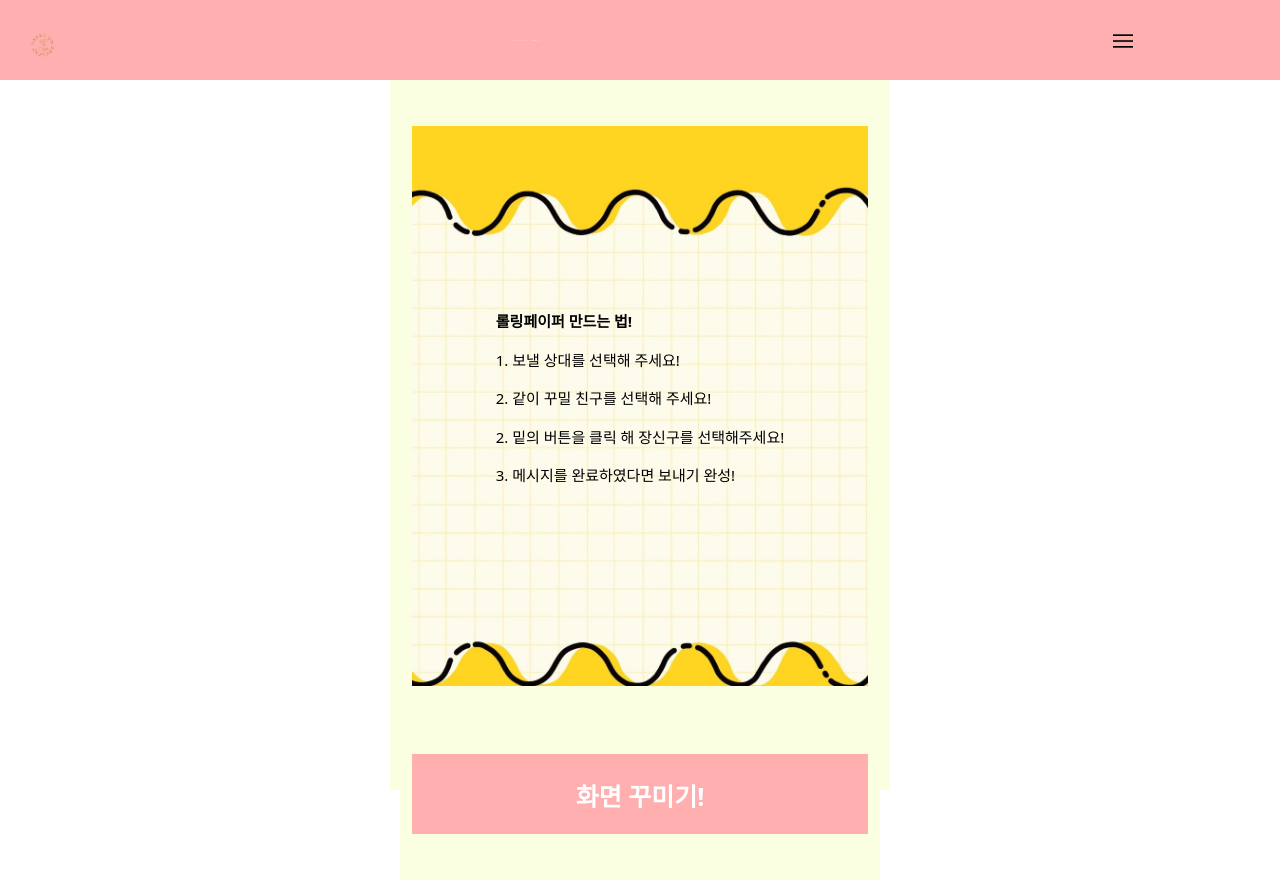
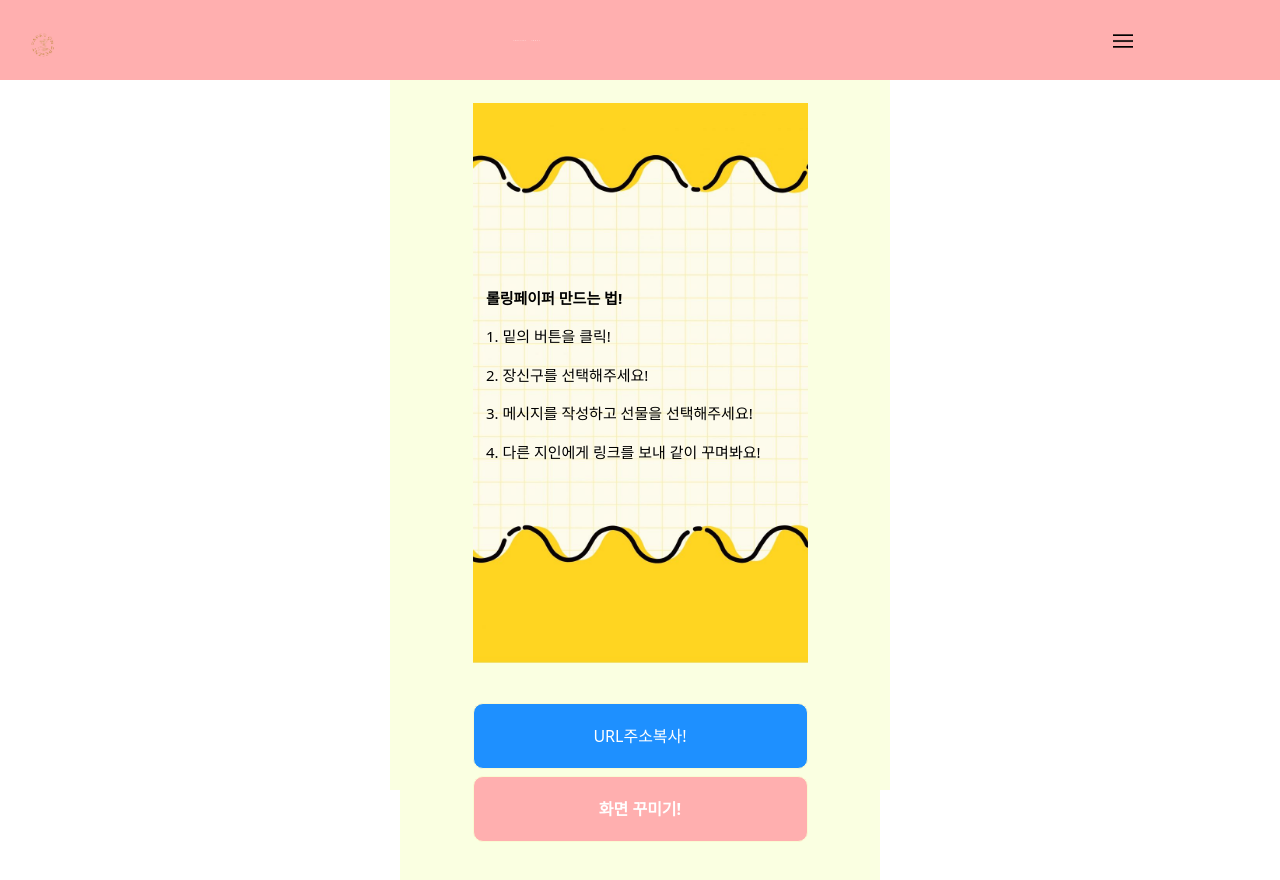
Before and after one commit to Kimhyeondu/PoP_final_project, a Django app: page / in a window 1280 px wide. Run offline with Django 3.2, Linux system fonts and the light colour scheme.

Commit message:
mainapge수정(url주소복사, 꾸미기페이지이동, 결과값출력)

```diff
--- a/post/urls.py
+++ b/post/urls.py
@@ -5,6 +5,7 @@ from django.urls import path
 from . import views
 
 urlpatterns = [
-    path("", views.main, name="main"),
+    path("", views.first_page, name="first page"),
+    path("<int:xx>", views.main, name="main"),
     path("upload", views.upload, name="upload"),
 ]
--- a/post/views.py
+++ b/post/views.py
@@ -1,8 +1,21 @@
+from asgiref.sync import sync_to_async
 from django.shortcuts import redirect, render
+from card.models import Message
+from django.contrib.auth.decorators import login_required
+from card.services.message_service import list_to_user_msg
 
 
-def main(request):
-    return render(request, "main.html", {})
+# @login_required(login_url='signin')
+def first_page(request):
+    return render(request, "main.html")
+
+
+async def main(request, xx):
+    listall = await list_to_user_msg(xx)
+    if listall:
+        return await sync_to_async(render)(request, "main.html", {"listall": listall})
+    else:
+        return await sync_to_async(render)(request, "main.html")
 
 
 def upload(request):
--- a/static/css/main.css
+++ b/static/css/main.css
@@ -1,47 +1,90 @@
 /*#navbar{*/
 /*    display: none;*/
 /*}*/
-#container{
+#container {
     /*border : 1px solid lightgray;*/
-    max-width:500px;
+    max-width: 500px;
     height: 800px;
     background-color: #faffe1;
     display: flex;
     flex-direction: column;
     align-items: center;
     justify-content: center;
+    padding-bottom: 19%;
 
 }
-.background{
-    width: 95%;
-    height: 70%;
+
+.background {
+    min-width: 335px;
+    min-height: 560px;
+    max-width: 95%;
+    max-height: 70%;
     background-image: url("/static/img/yellow_background.jpg");
     background-size: cover;
     color: black;
-    display:flex;
+    display: flex;
     justify-content: center;
     align-items: center;
+    position: relative;
 }
-.text_box{
-    font-size:15px;
+
+.text_box {
+    font-size: 15px;
+    width: 92%;
+
     /*background-color: #FFEBCC;*/
 }
-.startbutton{
-    margin-top: 14%;
 
-    width:95%;
+.area_box {
+    position: absolute;
+    width: 30%;
+    height: 16%;
+
+    cursor: pointer;
+    background-color: deeppink;
+    top: 0;
+    left: 0;
+}
+
+.startbutton {
+    margin-top: 2%;
+    width: 100%;
     height: 10%;
     background-color: rgba(255, 175, 175, 1);
-    color:white;
+    color: white;
     display: flex;
     justify-content: center;
     align-items: center;
     transition: all 0.2s linear;
+    border: 1px solid lightgoldenrodyellow;
+    border-radius: 10px;
 }
-.startbutton:hover{
+
+.startbutton:hover {
     transform: scale(1.02);
 }
-.text{
+
+.copyurl {
+    margin-top: 12%;
+    width: 100%;
+    height: 10%;
+    background-color: dodgerblue;
+    color: white;
+    display: flex;
+    justify-content: center;
+    align-items: center;
+    transition: all 0.2s linear;
+    border: 1px solid lightgoldenrodyellow;
+    border-radius: 10px;
+
+}
+
+.copyurl:hover {
+    transform: scale(1.02);
+
+}
+
+.text {
     margin-top: 5%;
     font-size: 25px;
 }
--- a/static/js/main.js
+++ b/static/js/main.js
@@ -0,0 +1,50 @@
+const container = document.querySelector(".background");
+const box = container.querySelector(".area_box");
+
+const {width:containerWidth, height:containerHeight} =
+container.getBoundingClientRect();
+const {width:boxWidth, height:boxHeight} =
+box.getBoundingClientRect();
+let isDragging = null;
+let originLeft = null;
+let originTop = null;
+let originX = null;
+let originY = null;
+
+box.addEventListener("mousedown", (e) =>{
+    isDragging =true;
+    originX = e.clientX;
+    originY = e.clientY;
+    originLeft = box.offsetLeft;
+    originTop = box.offsetTop;
+});
+
+document.addEventListener("mouseup", (e)=>{
+    isDragging = false;
+
+});
+
+document.addEventListener("mousemove", (e) => {
+    if(isDragging){
+        const diffX = e.clientX - originX;
+        const diffY = e.clientY - originY;
+        const end0fXPoint = containerWidth - boxWidth;
+        const end0fYPoint = containerHeight - boxHeight;
+        box.style.left = `${Math.min(Math.max(0, originLeft+diffX), end0fXPoint)}px`;
+        box.style.top = `${Math.min(Math.max(0, originTop+diffY), end0fYPoint)}px`;
+    }
+});
+
+
+function clip(){
+
+    let url = '';
+    const textarea = document.createElement("textarea");
+    document.body.appendChild(textarea);
+	url = window.document.location.href;
+	textarea.value = url;
+	textarea.select();
+	document.execCommand("copy");
+	document.body.removeChild(textarea);
+	alert("URL이 복사되었습니다.")
+}
--- a/templates/main.html
+++ b/templates/main.html
@@ -3,25 +3,36 @@
 {% block title %}main{% endblock %}
 
 {% block head %}
+    <script src="https://ajax.googleapis.com/ajax/libs/jquery/3.5.1/jquery.min.js"></script>
     <link rel='stylesheet' href="{% static 'css/main.css' %}" media='screen'>
 {% endblock %}
 
 
 {% block main %}
     <div id="container">
-        <div class="background">
-            <div class="text_box">
-                <p><strong>롤링페이퍼 만드는 법!</strong></p>
-                <p>1. 보낼 상대를 선택해 주세요!</p>
-                <p>2. 같이 꾸밀 친구를 선택해 주세요!</p>
-                <p>2. 밑의 버튼을 클릭 해 장신구를 선택해주세요!</p>
-                <p>3. 메시지를 완료하였다면 보내기 완성!</p>
+        <form method="GET" action="/card/write">
+            <div class="background">
+                {% if not listall %}
+                    <div class="text_box">
+                        <p><strong>롤링페이퍼 만드는 법!</strong></p>
+                        <p>1. 밑의 버튼을 클릭! </p>
+                        <p>2. 장신구를 선택해주세요!</p>
+                        <p>3. 메시지를 작성하고 선물을 선택해주세요!</p>
+                        <p>4. 다른 지인에게 링크를 보내 같이 꾸며봐요!</p>
+                    </div>
+                {% elif listall %}
+                    {% for mesg in listall %}
+                        <div class="area_box">
+                            {{ mesg.deco }}
+                        </div>
+                    {% endfor %}
+                {% endif %}
             </div>
-        </div>
-        <div class="startbutton">
-            <p class="text"><strong>화면 꾸미기!</strong></p>
-        </div>
+            <button class="copyurl" href="#" onclick="clip(); return false;">URL주소복사!</button>
+            <button class="startbutton" type="submit"><strong>화면 꾸미기!</strong></button>
+        </form>
+
     </div>
+    <script src="{% static 'js/main.js' %}"></script>
 
-    <script src="{% static 'js/main.js' %}"></script>
 {% endblock %}
```
